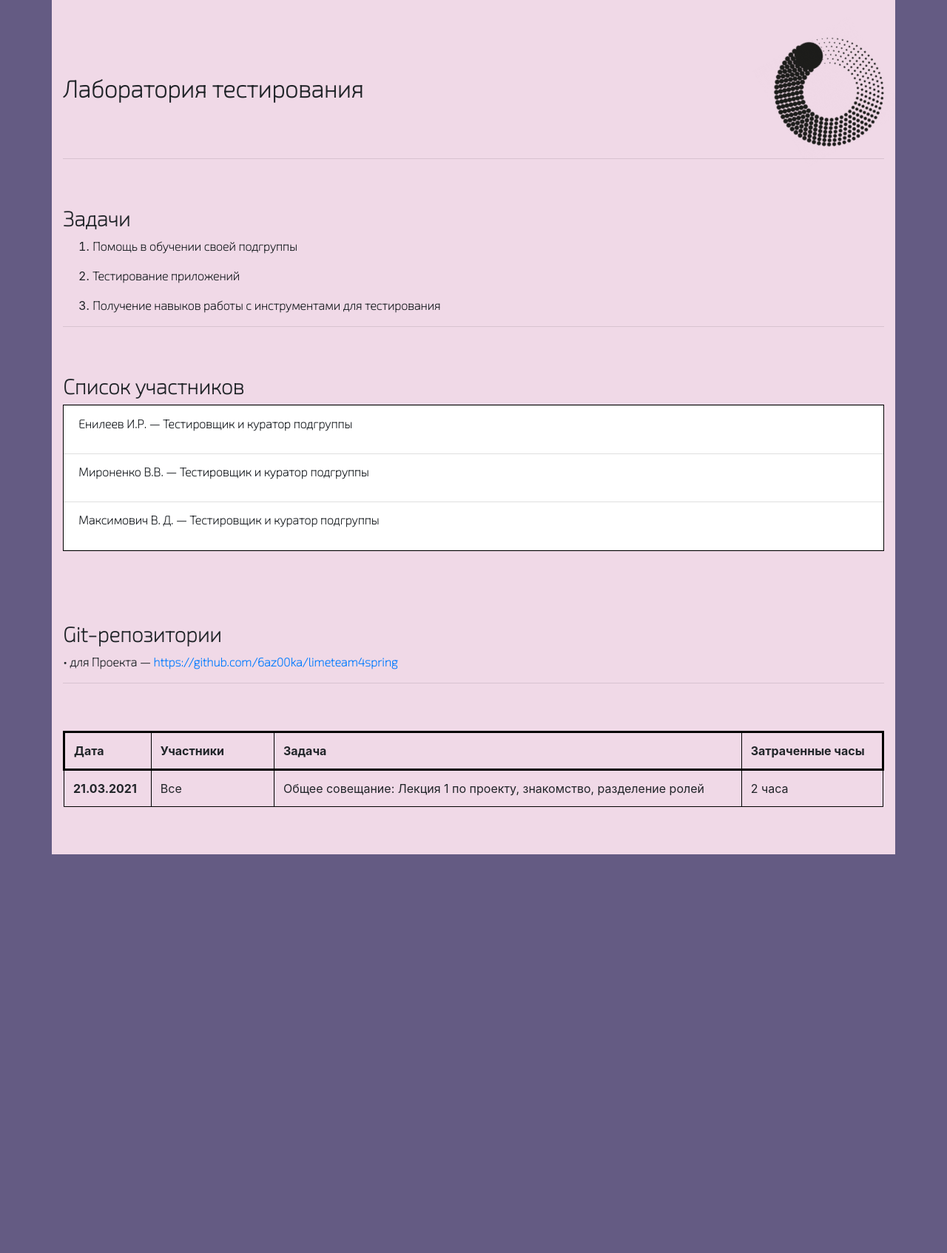
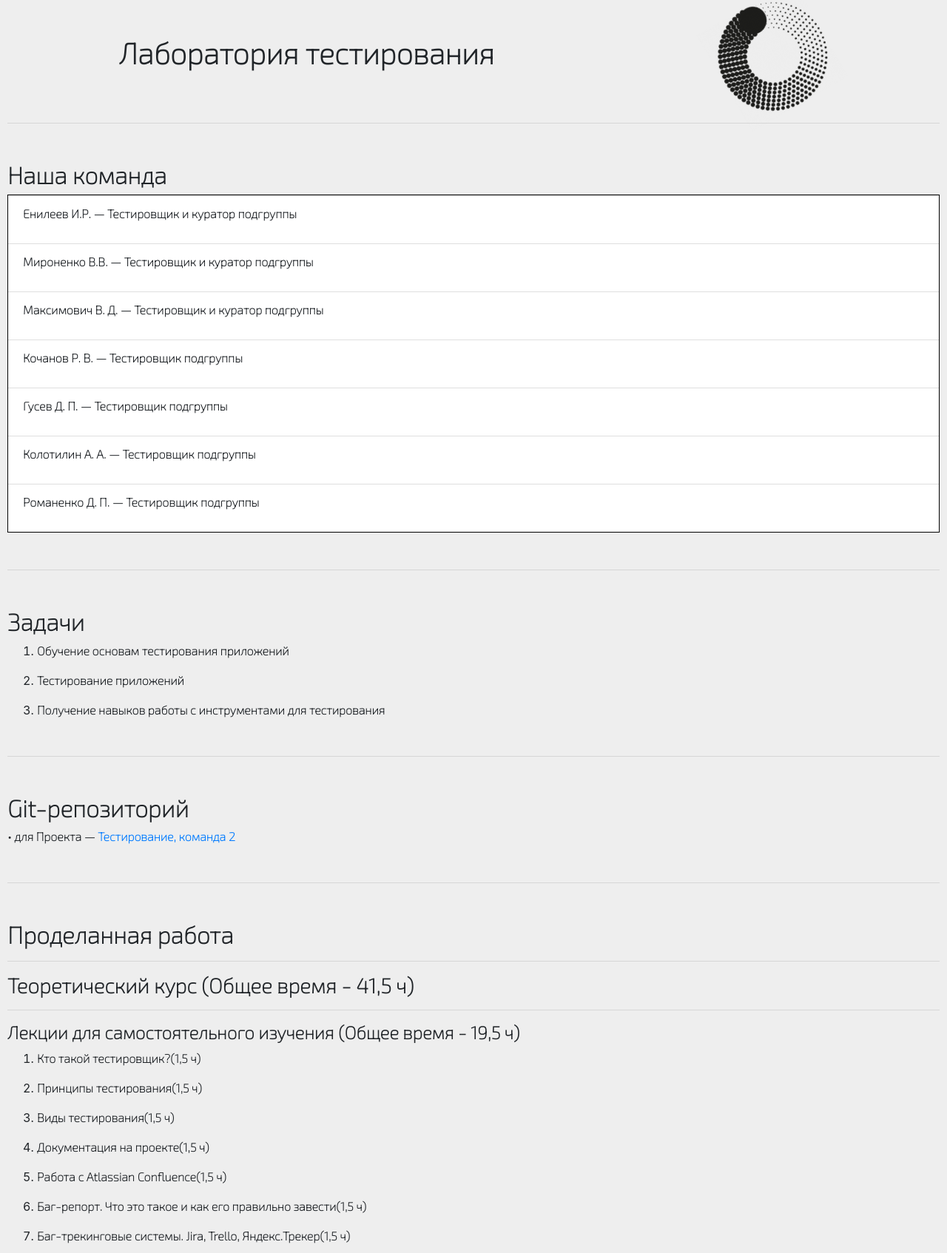
Before and after one commit to Enileyeevvv/CuratorTeam, a plain HTML site: page landing/index.html in a window 1280 px wide. Shown: the top 1694 px of the page at 74% size. Before the commit the page ends 1155 px from the top, so only its background shows below. Drawn offline with nearby package versions, Linux system fonts and the light colour scheme.

Commit message:
add info

```diff
--- a/landing/index.html
+++ b/landing/index.html
@@ -1,70 +1,197 @@
 <!DOCTYPE html>
 <html lang="en">
-
   <head>
-    <title>Проект</title>
-    <meta charset="UTF-8">
-    <link rel="stylesheet" href="https://maxcdn.bootstrapcdn.com/bootstrap/4.0.0/css/bootstrap.min.css" integrity="sha384-Gn5384xqQ1aoWXA+058RXPxPg6fy4IWvTNh0E263XmFcJlSAwiGgFAW/dAiS6JXm" crossorigin="anonymous">
+    <title>Лаборатория тестирования</title>
+    <meta charset="UTF-8" />
+    <link
+      rel="stylesheet"
+      href="https://maxcdn.bootstrapcdn.com/bootstrap/4.0.0/css/bootstrap.min.css"
+      integrity="sha384-Gn5384xqQ1aoWXA+058RXPxPg6fy4IWvTNh0E263XmFcJlSAwiGgFAW/dAiS6JXm"
+      crossorigin="anonymous"
+    />
     <link href="style.css" rel="stylesheet" type="text/css" />
-    <link rel="preconnect" href="https://fonts.gstatic.com">
-    <link href="https://fonts.googleapis.com/css2?family=Exo+2:wght@100&display=swap" rel="stylesheet">
+    <link rel="preconnect" href="https://fonts.gstatic.com" />
+    <link
+      href="https://fonts.googleapis.com/css2?family=Exo+2:wght@100&display=swap"
+      rel="stylesheet"
+    />
   </head>
 
   <body>
-    <div class="container">
-        <br>
-        <br>
+    <div class="wrapper">
       <div class="header">
-            <h2>Лаборатория тестирования</h2>
-            <img src="img/logo_black.png" alt="Mospolytech_logo">
+        <div class="header-inner">
+          <h1 class="header-title">Лаборатория тестирования</h1>
+          <img class="logo" src="img/logo_black.png" alt="Mospolytech_logo" />
         </div>
-        <hr>
-        <br>
-        <br>
-        <h3>Задачи</h3>
+      </div>
+      <hr />
+      <section class="team">
+        <h2 class="section-title">Наша команда</h2>
+        <ul class="list-group list-group-flush">
+          <li class="list-group-item">
+            <p>Енилеев И.Р. — Тестировщик и куратор подгруппы</p>
+          </li>
+          <li class="list-group-item">
+            <p>Мироненко В.В. — Тестировщик и куратор подгруппы</p>
+          </li>
+          <li class="list-group-item">
+            <p>Максимович В. Д. — Тестировщик и куратор подгруппы</p>
+          </li>
+          <li class="list-group-item">
+            <p>Кочанов Р. В. — Тестировщик подгруппы</p>
+          </li>
+          <li class="list-group-item">
+            <p>Гусев Д. П. — Тестировщик подгруппы</p>
+          </li>
+          <li class="list-group-item">
+            <p>Колотилин А. А. — Тестировщик подгруппы</p>
+          </li>
+          <li class="list-group-item">
+            <p>Романенко Д. П. — Тестировщик подгруппы</p>
+          </li>
+        </ul>
+      </section>
+      <hr />
+      <section class="tasks">
+        <h2 class="section-title">Задачи</h2>
         <ol>
-            <li><p>Помощь в обучении своей подгруппы</p></li>
-            <li><p>Тестирование приложений</p></li>
-            <li><p>Получение навыков работы с инструментами для тестирования</p></li>
+          <li>
+            <p>Обучение основам тестирования приложений</p>
+          </li>
+          <li>
+            <p>Тестирование приложений</p>
+          </li>
+          <li>
+            <p>Получение навыков работы с инструментами для тестирования</p>
+          </li>
         </ol>
-        <hr>
-        <br>
-        <br>
-        <h3>Список участников</h3>
-        <ul class="list-group list-group-flush">
-            <li class="list-group-item"><p>Енилеев И.Р. — Тестировщик и куратор подгруппы</p></li>
-            <li class="list-group-item"><p>Мироненко В.В. — Тестировщик и куратор подгруппы</p></li>
-            <li class="list-group-item"><p>Максимович В. Д. — Тестировщик и куратор подгруппы</p></li>
-        </ul>
-        <br>
-        <br>
-        <br>
-        <br>
-        <h3>Git-репозитории</h3>
-        <p>• для Проекта — <a href="https://github.com/6az00ka/limeteam4spring" target="_blank">https://github.com/6az00ka/limeteam4spring</a></p>
-        <hr>
-        <br>
-        <br>
-        <table class="table">
-            <thead>
-                <tr>
-                    <th scope="col">Дата</th>
-                    <th scope="col" width="15%">Участники</th>
-                    <th scope="col">Задача</th>
-                    <th scope="col">Затраченные часы</th>
-                </tr>
-            </thead>
-            <tbody>
-                <tr>
-                    <th scope="row">21.03.2021</th>
-                    <td>Все</td>
-                    <td>Общее совещание: Лекция 1 по проекту, знакомство, разделение ролей</td>
-                    <td>2 часа</td>
-                </tr>
-            </tbody>
-        </table>
-        <br>
-        <br>
+      </section>
+      <hr />
+      <section class="git">
+        <h2 class="section-title">Git-репозиторий</h2>
+        <p>
+          • для Проекта —
+          <a
+            href="https://github.com/Enileyeevvv/testingSecondTeam"
+            target="_blank"
+          >
+            Тестирование, команда 2
+          </a>
+        </p>
+      </section>
+      <hr />
+      <section class="work">
+        <h2 class="section-title">Проделанная работа</h2>
+        <div class="courses">
+          <div class="course">
+            <hr />
+            <h3 class="course-title">Теоретический курс (Общее время - 41,5 ч)</h3>
+            <hr />
+            <h4 class="course-descr">
+              Лекции для самостоятельного изучения (Общее время - 19,5 ч)
+            </h4>
+            <ol>
+              <li>
+                <p>Кто такой тестировщик?(1,5 ч)</p>
+              </li>
+              <li>
+                <p>Принципы тестирования(1,5 ч)</p>
+              </li>
+              <li>
+                <p>Виды тестирования(1,5 ч)</p>
+              </li>
+              <li>
+                <p>Документация на проекте(1,5 ч)</p>
+              </li>
+              <li>
+                <p>Работа с Atlassian Confluence(1,5 ч)</p>
+              </li>
+              <li>
+                <p>
+                  Баг-репорт. Что это такое и как его правильно завести(1,5 ч)
+                </p>
+              </li>
+              <li>
+                <p>
+                  Баг-трекинговые системы. Jira, Trello, Яндекс.Трекер(1,5 ч)
+                </p>
+              </li>
+              <li>
+                <p>Техники тест-дизайна и их предназначение(1,5 ч)</p>
+              </li>
+              <li>
+                <p>Чек-лист. Как и где составляется(1,5 ч)</p>
+              </li>
+              <li>
+                <p>Тест-кейсы. Как и где составляются(1,5 ч)</p>
+              </li>
+              <li>
+                <p>Регрессионное и smoke тестирование(1,5 ч)</p>
+              </li>
+              <li>
+                <p>Отчеты о результатах тестирования(1,5 ч)</p>
+              </li>
+              <li>
+                <p>Методологии разработки. Scrum, Kanban(1,5 ч)</p>
+              </li>
+            </ol>
+            <hr />
+            <h4 class="course-descr">
+              Лекции с куратором (Общее время - 22 ч)
+            </h4>
+            <ol>
+              <li><p>Введение в тестирование(2 ч)</p></li>
+              <li><p>Основные определения на тестировании(2 ч)</p></li>
+              <li>
+                <p>
+                  Документация на проекте. Работа с Atlassian Confluence(2 ч)
+                </p>
+              </li>
+              <li>
+                <p>
+                  Баг-репорт. Что это такое и как его правильно завести(2 ч)
+                </p>
+              </li>
+              <li>
+                <p>Баг-трекинговые системы. Jira, Trello, Яндекс.Трекер(2 ч)</p>
+              </li>
+              <li><p>Техники тест-дизайна и их предназначение(2 ч)</p></li>
+              <li><p>Чек-лист. Как и где составляется(2 ч)</p></li>
+              <li><p>Тест-кейсы. Как и где составляются(2 ч)</p></li>
+              <li><p>Регрессионное и smoke тестирование(2 ч)</p></li>
+              <li>
+                <p>
+                  Отчеты о результатах тестирования. Методологии
+                  разработки.Scrum, Kanban(2 ч)
+                </p>
+              </li>
+            </ol>
+            <hr />
+            <h3 class="course-title">Практический курс (Общее время - 27,5 ч)</h3>
+            <hr />
+            <h4 class="course-descr">
+              Выполнение работ и проверка заданий (Общее время - 27,5 ч)
+            </h4>
+            <ol>
+              <li><p>Лабораторная работа 1 (2,5 ч)</p></li>
+              <li><p>Лабораторная работа 2 (2,5 ч)</p></li>
+              <li><p>Лабораторная работа 3 (2,5 ч)</p></li>
+              <li><p>Лабораторная работа 4 (2,5 ч)</p></li>
+              <li><p>Лабораторная работа 5 (2,5 ч)</p></li>
+              <li><p>Лабораторная работа 6 (2,5 ч)</p></li>
+              <li><p>Лабораторная работа 7 (2,5 ч)</p></li>
+              <li><p>Лабораторная работа 8 (2,5 ч)</p></li>
+              <li><p>Лабораторная работа 9 (2,5 ч)</p></li>
+              <li><p>Лабораторная работа 10 (2,5 ч)</p></li>
+              <li><p>Лабораторная работа 11 (2,5 ч)</p></li>
+            </ol>
+            <hr />
+            <h3 class="course-title">Подготовки к РК (Общее время - 3 ч)</h3>
+            <hr />
+          </div>
+        </div>
+      </section>
     </div>
   </body>
 </html>
--- a/landing/style.css
+++ b/landing/style.css
@@ -1,5 +1,24 @@
 body {
-    background-color: #645b83;
+    margin: 0;
+    padding: 0;
+    background-color: #0F0E0E;
+}
+
+.wrapper{
+    max-width: 1280px;
+    margin: 0 auto;
+    background-color: #EEEEEE;
+    padding: 0px 10px;
+}
+
+.header-inner{
+    display: flex;
+    justify-content: space-around;
+    align-items: center;
+}
+
+section{
+    margin: 50px 0;
 }
 
 ul {
@@ -11,9 +30,6 @@ ul li:hover {
     transform: scale(1.1);
 }
 
-.container {
-    background-color: #F0D9E7;
-}
 
 h1, h2, h3, h4, h5, h6, p, a {
     font-weight: bold;
@@ -28,11 +44,6 @@ h1:hover, h2:hover, h3:hover, h4:hover, h5:hover, h6:hover {
     color: #5C33F6;
 }
 
-.header {
-    display: flex;
-    align-items: center;
-    justify-content: space-between;
-}
 
 img {
     width: 150px;
```
Lines whose indentation alone changed are shown as unchanged.
